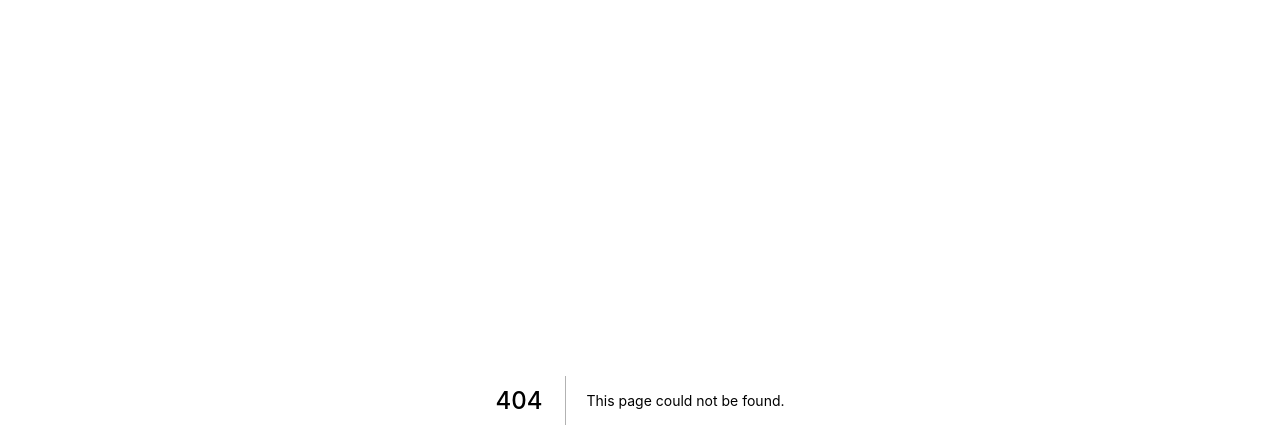
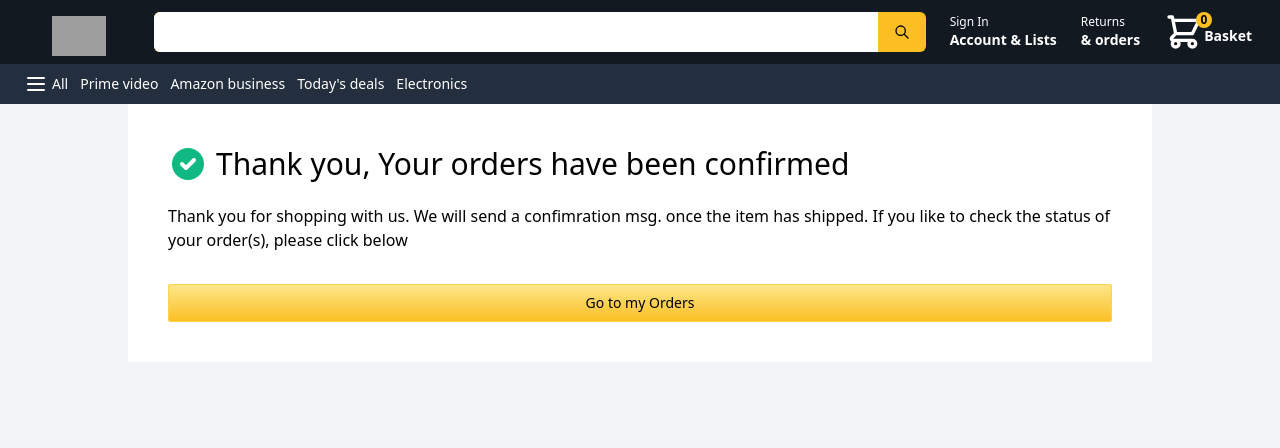
Before and after one commit to GilsonGangadhar/E-Commerce-App, a Next.js app: page /success in a window 1280 px wide. Before the commit this address had no page. Shown: the top 448 px of the page. Built offline with nearby package versions, Linux system fonts and the light colour scheme; no server answers; grey boxes are pictures that could not be loaded.

Commit message:
creating success & order pages and doing initial styling

```diff
--- /dev/null
+++ b/src/pages/orders.js
@@ -0,0 +1,29 @@
+import { useSession } from "next-auth/client";
+import Header from "../components/Header";
+
+function Orders({orders}) {
+
+    const [session] = useSession()
+    return (
+        <div>
+            <Header />
+
+            <main className="max-w-screen-lg mx-auto p-10">
+                <h1 className="text-3xl border-b mb-2 pb-1 border-yellow-400">Your Orders</h1>
+
+                {
+                    session? (
+                        <h2>x orders</h2>
+                    ) : (
+                        <h2>Please sign in to see your orders</h2>
+                    )}
+
+                    <div className="mt-5 space-y-4">
+
+                    </div>
+            </main>
+        </div>
+    )
+}
+
+export default Orders
--- /dev/null
+++ b/src/pages/success.js
@@ -0,0 +1,29 @@
+import Header from "../components/Header";
+import {CheckCircleIcon} from '@heroicons/react/solid'
+import { useRouter } from "next/router";
+
+function success() {
+    const router = useRouter()
+
+    return (
+        <div className="bg-gray-100 h-screen">
+            <Header />
+
+            <main className="max-w-screen-lg mx-auto">
+                <div className="flex flex-col p-10 bg-white">
+                    <div className="flex items-center space-x-2 mb-5">
+                        <CheckCircleIcon className="text-green-500 h-10" />
+                        <h1 className="text-3xl">Thank you, Your orders have been confirmed</h1>
+                    </div>
+                    <p>
+                        Thank you for shopping with us. We will send a confimration msg. once the item has shipped. If you like to check the status of your order(s), please click below
+                    </p>
+                    <button onClick={() => router.push('/orders') } className="button mt-8">Go to my Orders</button>
+                </div>
+            </main>
+
+        </div>
+    )
+}
+
+export default success
```
